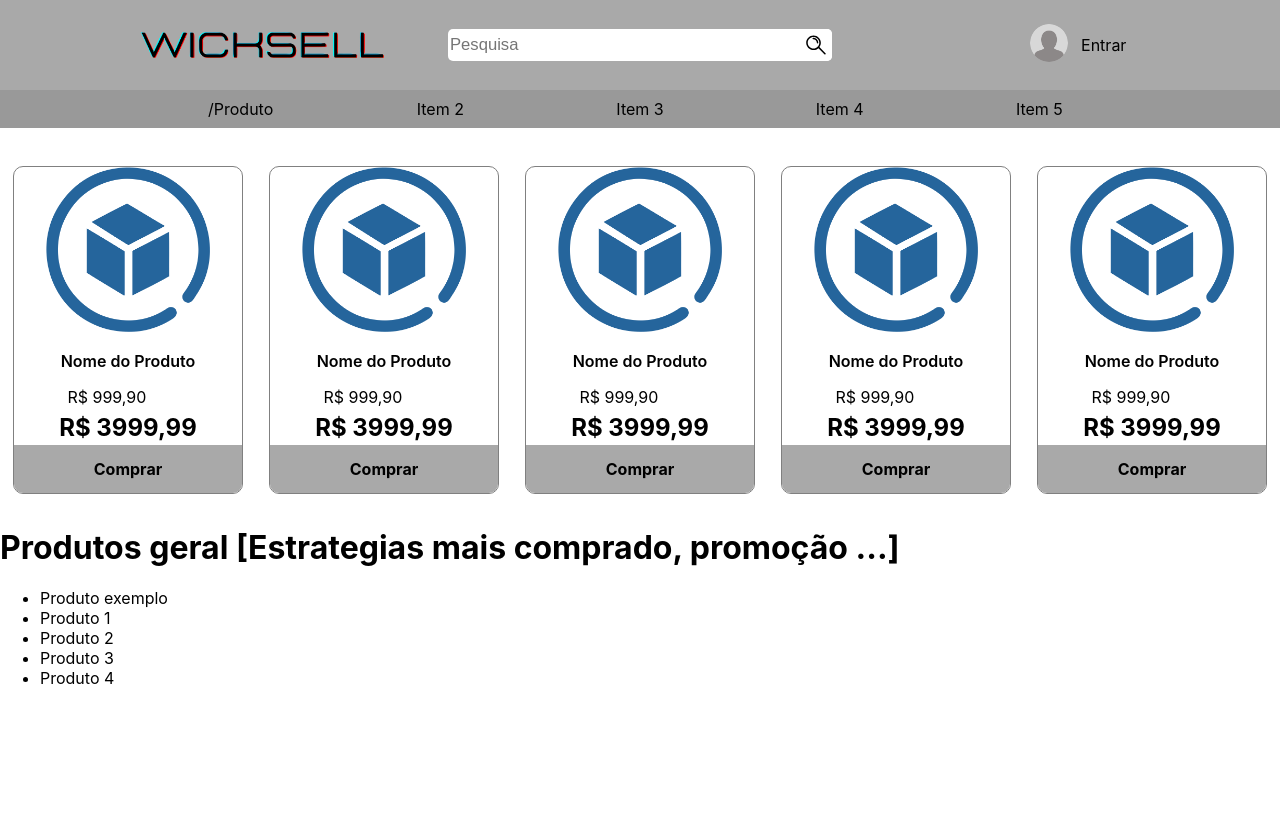
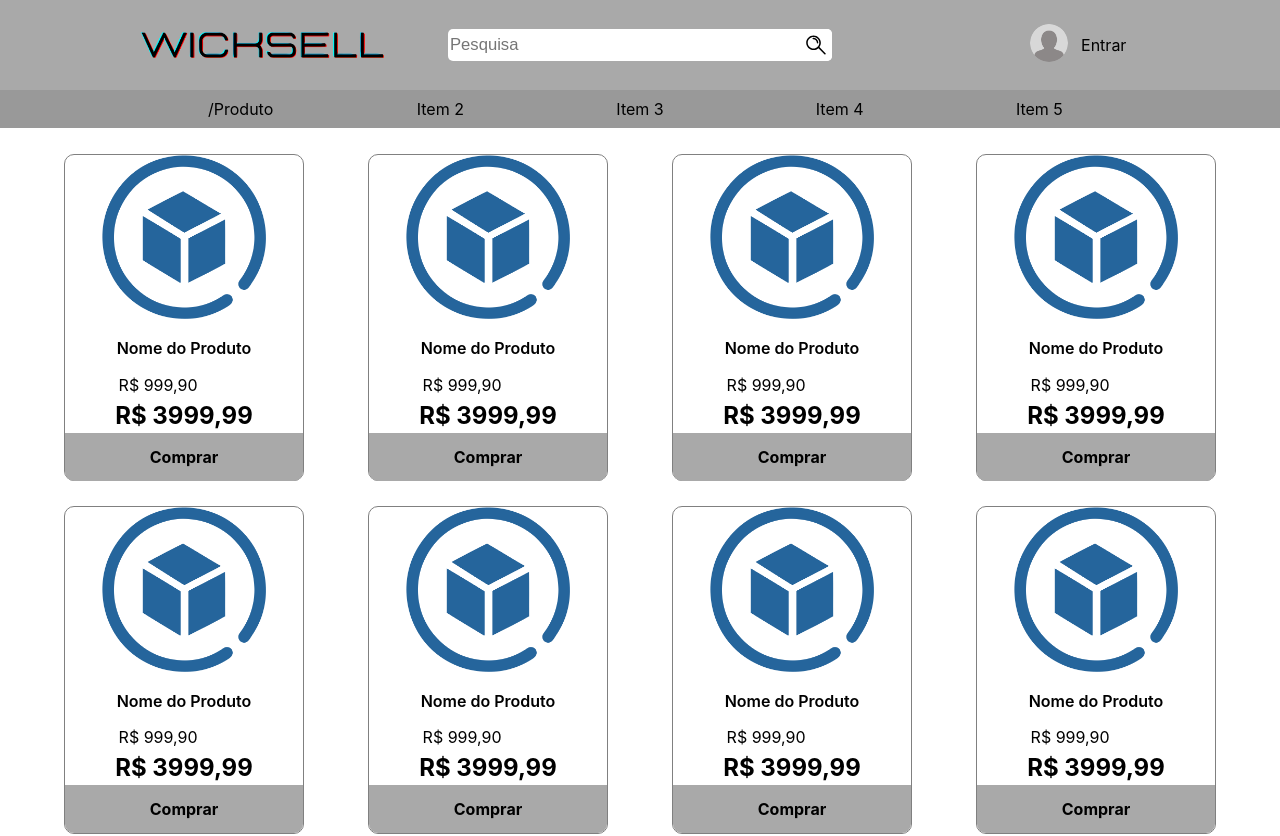
Before and after one commit to Mario-Nakazato/WickSell, a Next.js app: page / in a window 1280 px wide. Shown: the top 836 px of the page. Before the commit the page ends 800 px from the top, so only its background shows below. Built offline with nearby package versions, Linux system fonts and the light colour scheme; no server answers.

Commit message:
O SEGREDO

```diff
--- a/components/AccountInfo.tsx
+++ b/components/AccountInfo.tsx
@@ -19,7 +19,7 @@ const AccountInfo: NextComponentType | any = () => {
                         <div className={styles.SeparatorBar} >|</div>
                         <a className={styles.LoginBtn} onClick={() => signOut()}>Sair</a>
                     </div>
-                    <div style={{ position: "absolute", bottom: 0, right: 0 }}>
+                    <div style={{ position: "fixed", bottom: 0, right: 15+'px' }}>
 
                         Conectado como {session?.user?.email}<br />
 
--- a/pages/index.tsx
+++ b/pages/index.tsx
@@ -15,15 +15,12 @@ const Home: NextPage = () => {
 			<>
 				<DefaultHead></DefaultHead>
 				<Header></Header>
-				<ProductRollCase amount={5}></ProductRollCase>
-				<h1>Produtos perfil [Promoção, similares, novidades ...]</h1>
-				<ul>
-					<li><a href='./auth'>Produto exemplo</a></li>
-					<li>Produto 1</li>
-					<li>Produto 2</li>
-					<li>Produto 3</li>
-					<li>Produto 4</li>
-				</ul>
+				<ProductRollCase amount={4}></ProductRollCase>
+				<ProductRollCase amount={4}></ProductRollCase>
+				<ProductRollCase amount={4}></ProductRollCase>
+				<ProductRollCase amount={4}></ProductRollCase>
+				<ProductRollCase amount={4}></ProductRollCase>
+
 			</>
 		)
 	} else if (status == "loading") {
@@ -41,15 +38,12 @@ const Home: NextPage = () => {
 			<>
 				<DefaultHead></DefaultHead>
 				<Header></Header>
-				<ProductRollCase amount={5}></ProductRollCase>
-				<h1>Produtos geral [Estrategias mais comprado, promoção ...]</h1>
-				<ul>
-					<li><a href='./auth'>Produto exemplo</a></li>
-					<li>Produto 1</li>
-					<li>Produto 2</li>
-					<li>Produto 3</li>
-					<li>Produto 4</li>
-				</ul>
+				<ProductRollCase amount={4}></ProductRollCase>
+				<ProductRollCase amount={4}></ProductRollCase>
+				<ProductRollCase amount={4}></ProductRollCase>
+				<ProductRollCase amount={4}></ProductRollCase>
+				<ProductRollCase amount={4}></ProductRollCase>
+
 			</>
 		)
 		if (query.error == 'AccessDenied') {
--- a/styles/Product.module.css
+++ b/styles/Product.module.css
@@ -5,7 +5,6 @@
     text-align: center;
     cursor: pointer;
     border-radius: 10px;
-    margin: 1vw;
 }
 
 .ProductCase:hover {
@@ -55,8 +54,9 @@
 }
 
 .ProductRollCase {
+    max-width: 100%;
     display: flex;
     flex-direction: row;
-    justify-content: center;
+    justify-content: space-evenly;
     margin-top: 2vw;
 }
```
